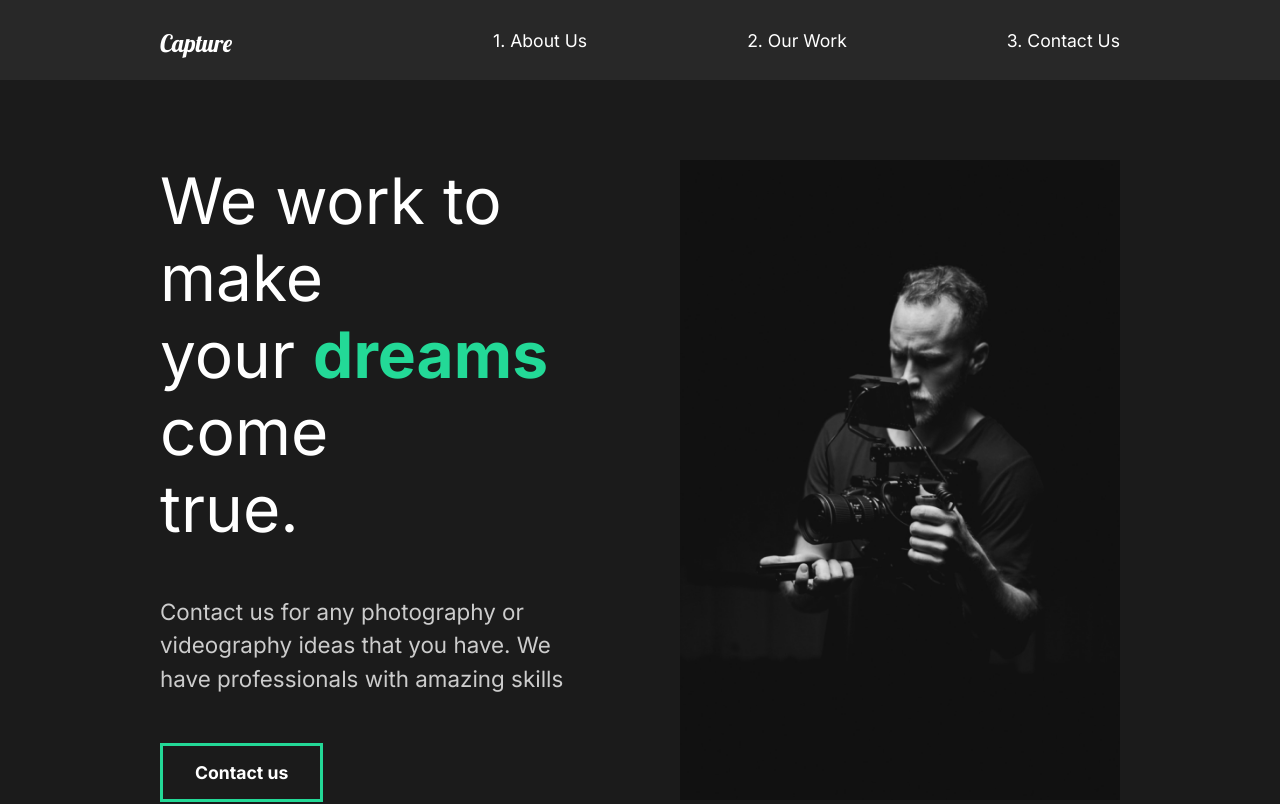
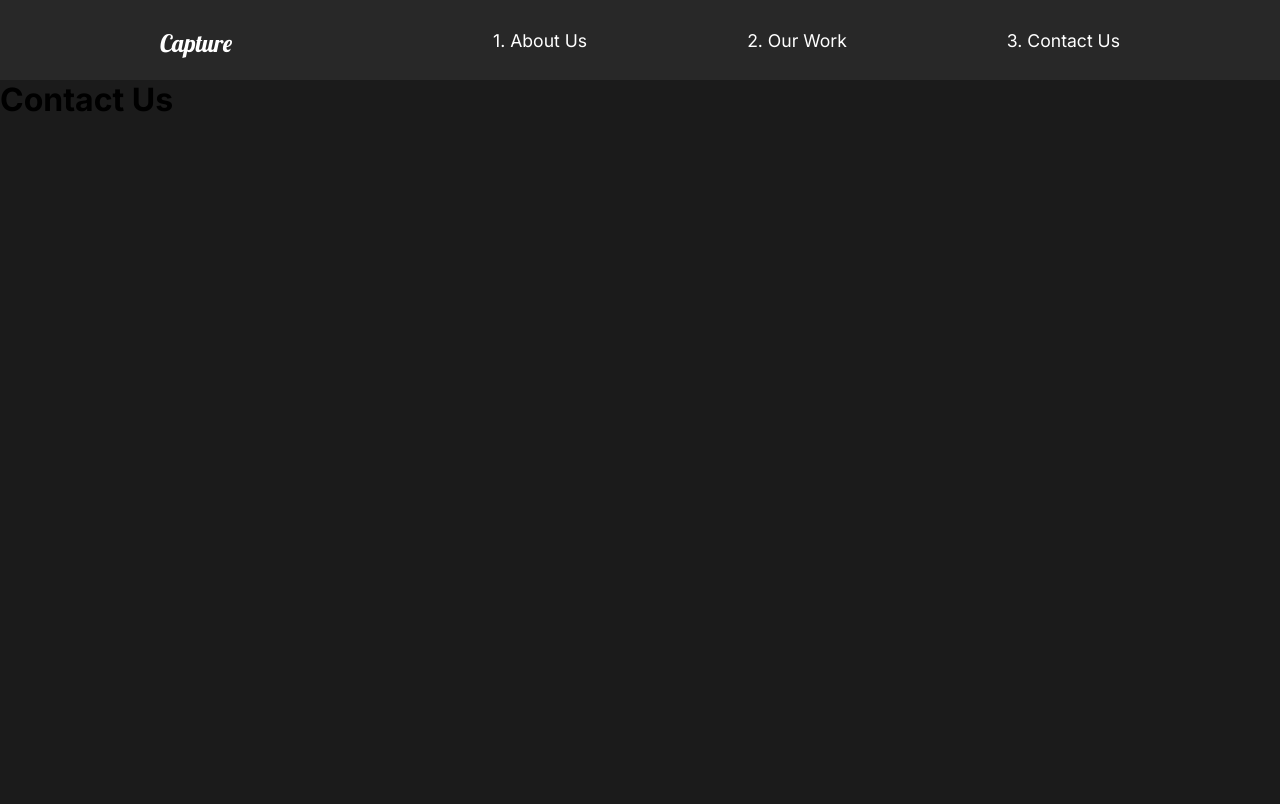
Before and after one commit to jermondprince/react-course-capture, a React (Create React App) app: page /contact in a window 1280 px wide. Shown: the top 804 px of the page. Built offline with nearby package versions, Linux system fonts and the light colour scheme.

Commit message:
9. Setting up routing to pages

```diff
--- a/src/App.js
+++ b/src/App.js
@@ -4,14 +4,23 @@
 import GlobalStyle from "./components/GlobalStyle";
 //Import Pages
 import AboutUs from "./pages/AboutUs";
+import ContactUs from "./pages/ContactUs";
+import OurWork from "./pages/OurWork";
 import Nav from "./components/Nav";
+
+//Router
+import { Routes, Route } from "react-router-dom";
 
 function App() {
   return (
     <div className="App">
       <GlobalStyle />
       <Nav />
-      <AboutUs />
+      <Routes>
+        <Route path="/" exact element={<AboutUs />} />
+        <Route path="/work" exact element={<OurWork />} />
+        <Route path="/contact" exact element={<ContactUs />} />
+      </Routes>
     </div>
   );
 }
--- a/src/components/Nav.js
+++ b/src/components/Nav.js
@@ -1,23 +1,24 @@
 import React from "react";
 import styled from "styled-components";
+import { Link } from "react-router-dom";
 
 const Nav = () => {
   return (
     <StyledNav>
       <h1>
-        <a id="logo" href="#">
+        <Link id="logo" to="/">
           Capture
-        </a>
+        </Link>
       </h1>
       <ul>
         <li>
-          <a href="#">1. About Us</a>
+          <Link to="/">1. About Us</Link>
         </li>
         <li>
-          <a href="#">2. Our Work</a>
+          <Link to="/work">2. Our Work</Link>
         </li>
         <li>
-          <a href="#">3. Contact Us</a>
+          <Link to="/contact">3. Contact Us</Link>
         </li>
       </ul>
     </StyledNav>
--- a/src/index.js
+++ b/src/index.js
@@ -2,11 +2,14 @@
 import ReactDOM from "react-dom/client";
 import App from "./App";
 import reportWebVitals from "./reportWebVitals";
+import { BrowserRouter } from "react-router-dom";
 
 const root = ReactDOM.createRoot(document.getElementById("root"));
 root.render(
   <React.StrictMode>
-    <App />
+    <BrowserRouter>
+      <App />
+    </BrowserRouter>
   </React.StrictMode>
 );
 
--- /dev/null
+++ b/src/pages/ContactUs.js
@@ -0,0 +1,11 @@
+import React from "react";
+
+const ContactUs = () => {
+  return (
+    <div>
+      <h1>Contact Us</h1>
+    </div>
+  );
+};
+
+export default ContactUs;
--- /dev/null
+++ b/src/pages/OurWork.js
@@ -0,0 +1,11 @@
+import React from "react";
+
+const OurWork = () => {
+  return (
+    <div>
+      <h1>Our Work</h1>
+    </div>
+  );
+};
+
+export default OurWork;
```
